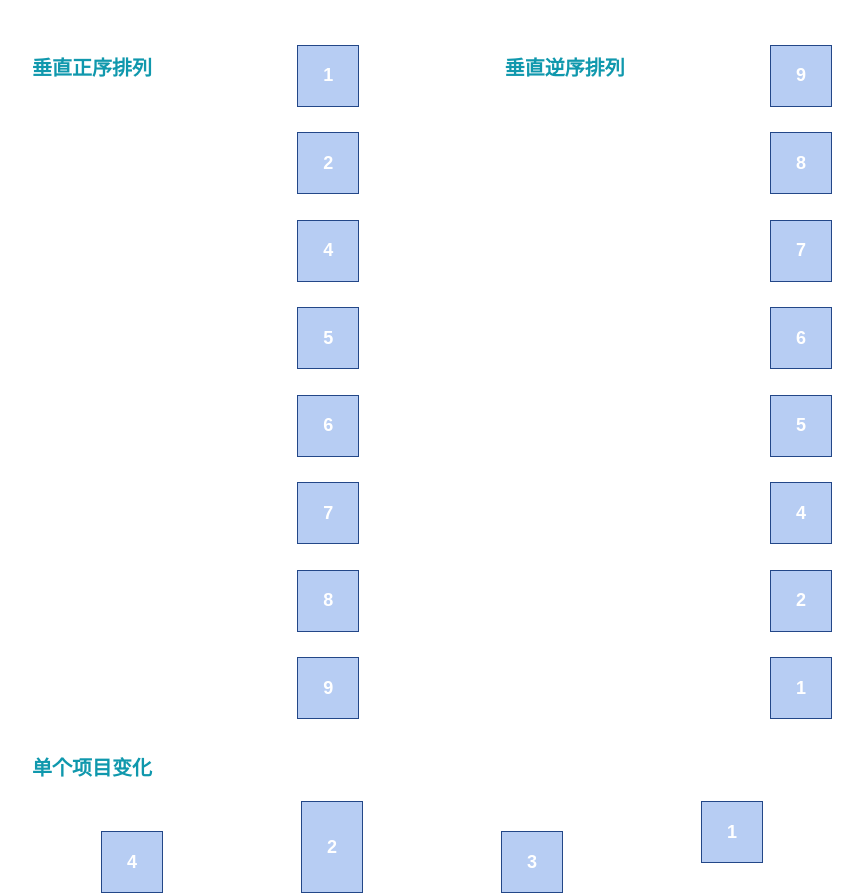
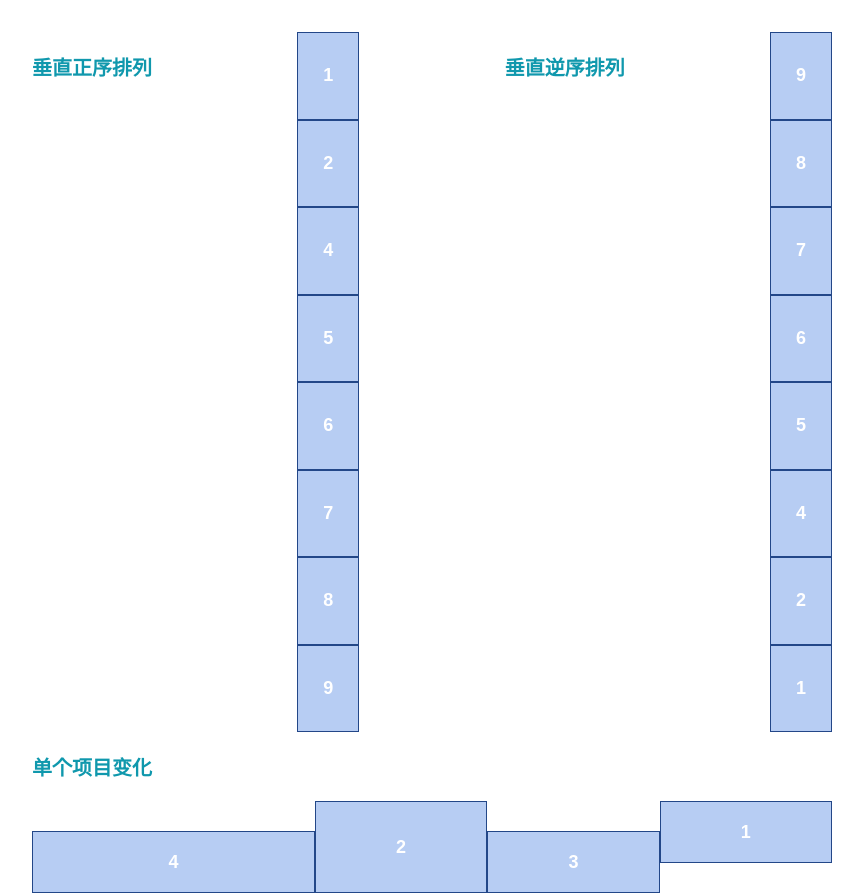
Before and after one commit to chliyang/my-app, a React (Create React App) app: page /flex-layout in a window 1280 px wide. Shown: the part 280-1173 px from the top of the page, without its empty margins (208-1071 px from the left). Built offline with nearby package versions, Linux system fonts and the light colour scheme.

Commit message:
[flex] adjust the space ratio of boxes

```diff
--- a/src/components/flex-layout/FlexLayout.css
+++ b/src/components/flex-layout/FlexLayout.css
@@ -51,6 +51,7 @@
   justify-content: center;
   align-items: center;
   align-self: flex-start;
+  flex-grow: 1;
   background-color: #b7cdf3;
   border: #234788 solid 1px;
   width: 60px;
@@ -62,6 +63,7 @@
   display: flex;
   justify-content: center;
   align-items: center;
+  flex-grow: 1;
   background-color: #b7cdf3;
   border: #234788 solid 1px;
   width: 60px;
@@ -73,6 +75,7 @@
   display: flex;
   justify-content: center;
   align-items: center;
+  flex-grow: 1;
   background-color: #b7cdf3;
   border: #234788 solid 1px;
   width: 60px;
@@ -83,6 +86,7 @@
   display: flex;
   justify-content: center;
   align-items: center;
+  flex-grow: 2;
   background-color: #b7cdf3;
   border: #234788 solid 1px;
   width: 60px;
```
